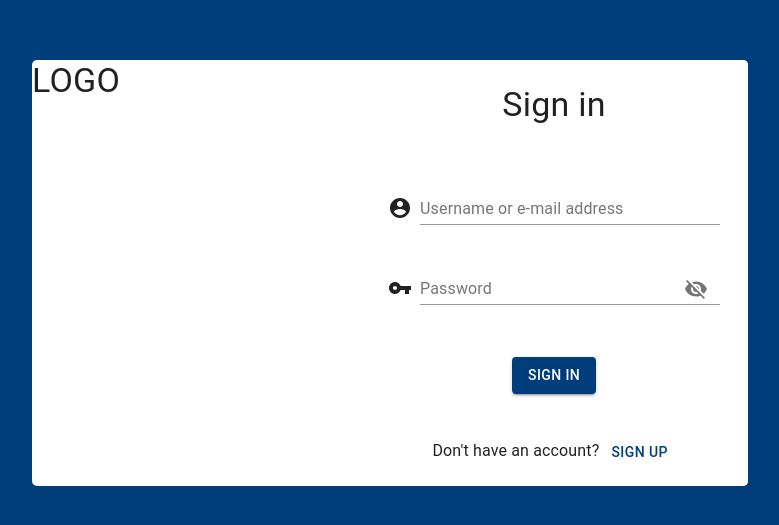
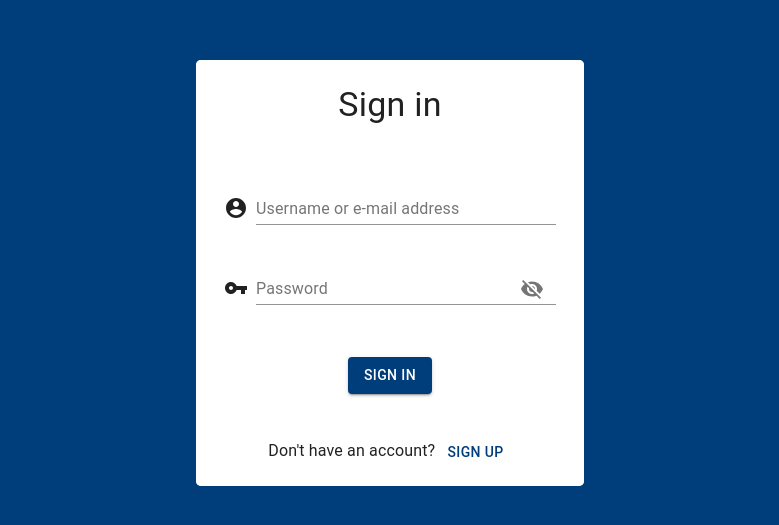
Before and after one commit to agilido/Tuchat, a React (Create React App) app in the folder client/: page / in a window 1280 px wide. Shown: the part 127-652 px from the top of the page, without its empty margins (250-1029 px from the left). Built offline with nearby package versions, Linux system fonts and the light colour scheme; a small style sheet from the web is missing.

Commit message:
lay frame

```diff
--- a/client/src/components/Access/login.css
+++ b/client/src/components/Access/login.css
@@ -9,7 +9,6 @@ html {
   background: white;
 }
 .loginForm {
-  margin-left: 30vh;
   display: flex;
   flex-direction: column;
   background-color: white;
--- a/client/src/components/Access/login.js
+++ b/client/src/components/Access/login.js
@@ -60,10 +60,10 @@ export default function Login() {
       style={{ minHeight: "100vh" }}
     >
         <div className="loginBox">
-            <Typography component="h1" variant="h4">
+            {/* <Typography component="h1" variant="h4">
               LOGO
-            </Typography>
-
+            </Typography> */}
+            <Grid ></Grid>
             {/* LOGIN PAD ONLY ON PCS, NO ON MOBILE */}
 
             <div className="loginForm">
```
